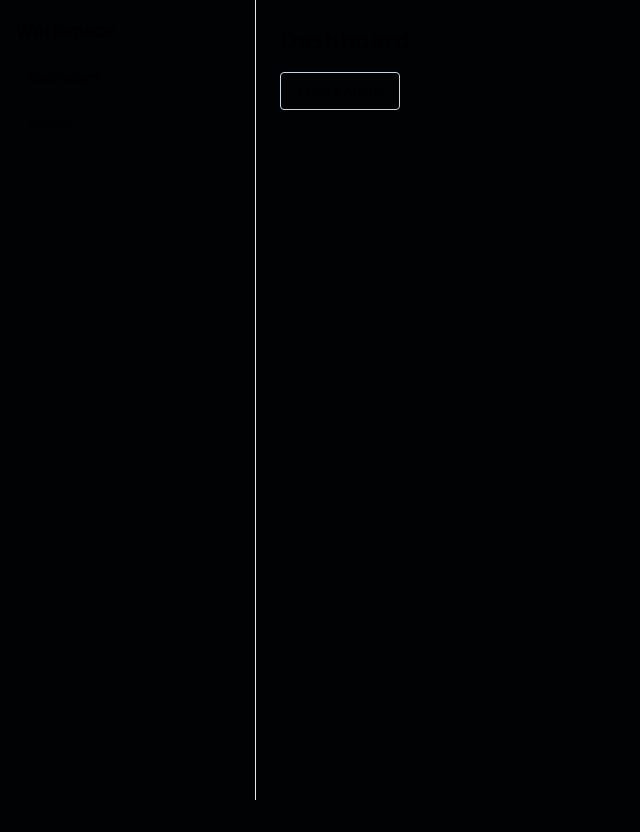
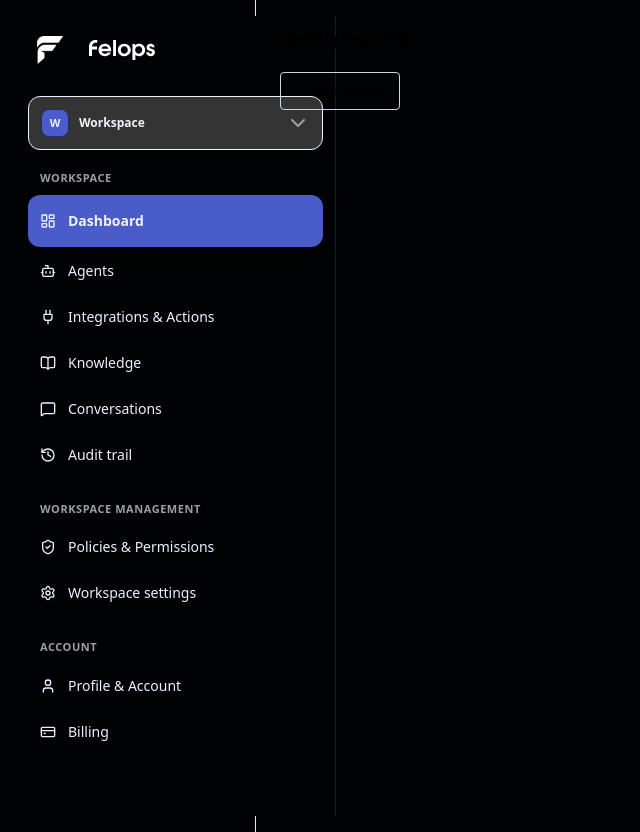
Before and after one commit to FelOps-platform/felops-frontend, a Next.js app: page /w/1 in a window 1280 px wide. Shown: the whole page, without its empty margins (0-640 px from the left). Before the commit the page ends 800 px from the top, so only its background shows below. Built offline with nearby package versions, Linux system fonts and the light colour scheme; no server answers.

Commit message:
feat(sidebar): implement tokenized workspace sidebar with direct navigation links

```diff
--- a/src/app/(protected)/w/[workspaceId]/_components/workspace-sidebar.tsx
+++ b/src/app/(protected)/w/[workspaceId]/_components/workspace-sidebar.tsx
@@ -1,23 +1,258 @@
+"use client";
+
+import { useState } from "react";
+import Image from "next/image";
 import Link from "next/link";
+import { usePathname } from "next/navigation";
+import {
+  LayoutDashboard,
+  Bot,
+  Plug,
+  BookOpen,
+  MessageSquare,
+  History,
+  ShieldCheck,
+  Settings,
+  User,
+  CreditCard,
+  ChevronDown,
+} from "lucide-react";
 
-export function WorkspaceSidebar({ workspaceId }: { workspaceId: string }) {
+interface WorkspaceSidebarProps {
+  workspaceId: string;
+  onWorkspaceClick?: () => void;
+}
+
+export function WorkspaceSidebar({
+  workspaceId,
+  onWorkspaceClick,
+}: WorkspaceSidebarProps) {
+  const pathname = usePathname();
+
+  // TODO: Fetch or sync from Workspace Context / Backend API
+  const [workspaces] = useState([
+    { id: "ws-ai-production", name: "AI Production Hub" },
+    { id: "ws-enterprise-ops", name: "Enterprise Operations" },
+    { id: "ws-customer-fleet", name: "Customer Support Fleet" },
+    { id: "amr-khaled", name: "Amr Khaled" },
+  ]);
+
+  // Find workspace by ID, or fallback gracefully if ID not found yet
+  const currentWorkspace = workspaces.find((w) => w.id === workspaceId);
+  const activeWorkspaceName = currentWorkspace?.name || "Workspace";
+  const workspaceInitials = activeWorkspaceName
+    .trim()
+    .split(/\s+/)
+    .map((word) => word[0])
+    .join("")
+    .toUpperCase()
+    .slice(0, 3);
+
   return (
-    <div>
-      <h2 className="mb-4 text-lg font-bold">Workspace</h2>
-      <nav className="flex flex-col gap-2">
+    <aside className="w-80 h-screen bg-secondary-950 border-r border-secondary-50/10 flex flex-col justify-between shrink-0 select-none z-30">
+      <div className="flex flex-col">
+        {/* Brand Logo Header */}
+        <div className="px-5 py-5 flex items-center justify-between">
+          <Link
+            href="/"
+            className="inline-flex items-center gap-2.5 transition-opacity hover:opacity-90"
+          >
+            <div className="relative h-7 w-7 shrink-0">
+              <Image
+                src="/Logo.png"
+                alt="FelOps Logo"
+                fill
+                priority
+                className="object-contain"
+              />
+            </div>
+            <div className="relative h-5 w-24 shrink-0">
+              <Image
+                src="/felops.svg"
+                alt="FelOps"
+                fill
+                priority
+                className="object-contain"
+              />
+            </div>
+          </Link>
+        </div>
+
+        {/* Workspace Button */}
+        <div className="px-3 pt-3 pb-2">
+          <button
+            type="button"
+            onClick={onWorkspaceClick}
+            className="w-full flex items-center justify-between p-3 rounded-xl bg-neutral-900
+            border border-secondary-50 hover:border-secondary-50/40 hover:bg-neutral-900/70
+            transition-all text-left group cursor-pointer"
+          >
+            <div className="flex items-center gap-2.5 min-w-0">
+              <div
+                className="w-7 h-7 rounded-lg bg-secondary-500 border border-secondary-800
+               text-secondary-50 font-bold text-[11px] flex items-center justify-center shrink-0"
+              >
+                {workspaceInitials}
+              </div>
+              <span className="text-xs font-semibold text-secondary-50 truncate">
+                {activeWorkspaceName}
+              </span>
+            </div>
+            <ChevronDown
+              className="w-6 h-6 text-neutral-400 group-hover:text-secondary-50
+            transition-colors shrink-0 ml-1"
+            />
+          </button>
+        </div>
+      </div>
+
+      <div className="flex-1 overflow-y-auto px-3 py-2 space-y-5 [&::-webkit-scrollbar]:w-1.5 [&::-webkit-scrollbar-thumb]:bg-secondary-800 [&::-webkit-scrollbar-thumb]:rounded-full">
+        {/* Group 1: Workspace */}
+        <div className="space-y-1">
+          <p className="px-3 py-1 text-[11px] font-semibold text-neutral-400 uppercase tracking-wider">
+            Workspace
+          </p>
+          <nav className="space-y-0.5">
             <Link
               href={`/w/${workspaceId}`}
-          className="rounded px-3 py-2 text-sm hover:bg-slate-100"
+              className={`flex items-center gap-3 px-3 py-4 rounded-xl text-xs sm:text-sm transition-colors ${
+                pathname === `/w/${workspaceId}`
+                  ? "bg-secondary-500 text-secondary-50 font-semibold"
+                  : "text-secondary-50 hover:text-secondary-50"
+              }`}
             >
-          Dashboard
+              <LayoutDashboard className="w-4 h-4 shrink-0" />
+              <span>Dashboard</span>
             </Link>
+
             <Link
               href={`/w/${workspaceId}/agents`}
-          className="rounded px-3 py-2 text-sm hover:bg-slate-100"
+              className={`flex items-center gap-3 px-3  py-3 rounded-xl text-xs sm:text-sm transition-colors ${
+                pathname.startsWith(`/w/${workspaceId}/agents`)
+                  ? "bg-secondary-500 text-secondary-50 font-semibold"
+                  : "text-secondary-50 hover:text-secondary-50"
+              }`}
             >
-          Agents
+              <Bot className="w-4 h-4 shrink-0" />
+              <span>Agents</span>
+            </Link>
+
+            <Link
+              href={`/w/${workspaceId}/integrations`}
+              className={`flex items-center gap-3 px-3 py-3 rounded-xl text-xs sm:text-sm transition-colors ${
+                pathname.startsWith(`/w/${workspaceId}/integrations`)
+                  ? "bg-secondary-500 text-secondary-50 font-semibold"
+                  : "text-secondary-50 hover:text-secondary-50"
+              }`}
+            >
+              <Plug className="w-4 h-4 shrink-0" />
+              <span>Integrations & Actions</span>
+            </Link>
+
+            <Link
+              href={`/w/${workspaceId}/knowledge`}
+              className={`flex items-center gap-3 px-3 py-3 rounded-xl text-xs sm:text-sm transition-colors ${
+                pathname.startsWith(`/w/${workspaceId}/knowledge`)
+                  ? "bg-secondary-500 text-secondary-50 font-semibold"
+                  : "text-secondary-50 hover:text-secondary-50"
+              }`}
+            >
+              <BookOpen className="w-4 h-4 shrink-0" />
+              <span>Knowledge</span>
+            </Link>
+
+            <Link
+              href={`/w/${workspaceId}/conversations`}
+              className={`flex items-center gap-3 px-3 py-3 rounded-xl text-xs sm:text-sm transition-colors ${
+                pathname.startsWith(`/w/${workspaceId}/conversations`)
+                  ? "bg-secondary-500 text-secondary-50 font-semibold"
+                  : "text-secondary-50 hover:text-secondary-50"
+              }`}
+            >
+              <MessageSquare className="w-4 h-4 shrink-0" />
+              <span>Conversations</span>
+            </Link>
+
+            <Link
+              href={`/w/${workspaceId}/audit-trail`}
+              className={`flex items-center gap-3 px-3 py-3 rounded-xl text-xs sm:text-sm transition-colors ${
+                pathname.startsWith(`/w/${workspaceId}/audit-trail`)
+                  ? "bg-secondary-500 text-secondary-50 font-semibold"
+                  : "text-secondary-50 hover:text-secondary-50"
+              }`}
+            >
+              <History className="w-4 h-4 shrink-0" />
+              <span>Audit trail</span>
             </Link>
           </nav>
         </div>
+
+        {/* Group 2: Workspace Management */}
+        <div className="space-y-1">
+          <p className="px-3 py-1 text-[11px] font-semibold text-neutral-400 uppercase tracking-wider">
+            Workspace Management
+          </p>
+          <nav className="space-y-0.5">
+            <Link
+              href={`/w/${workspaceId}/policies`}
+              className={`flex items-center gap-3 px-3 py-3 rounded-xl text-xs sm:text-sm transition-colors ${
+                pathname.startsWith(`/w/${workspaceId}/policies`)
+                  ? "bg-secondary-500 text-secondary-50 font-semibold"
+                  : "text-secondary-50 hover:text-secondary-50"
+              }`}
+            >
+              <ShieldCheck className="w-4 h-4 shrink-0" />
+              <span>Policies & Permissions</span>
+            </Link>
+
+            <Link
+              href={`/w/${workspaceId}/settings`}
+              className={`flex items-center gap-3 px-3 py-3 rounded-xl text-xs sm:text-sm transition-colors ${
+                pathname.startsWith(`/w/${workspaceId}/settings`)
+                  ? "bg-secondary-500 text-secondary-50 font-semibold"
+                  : "text-secondary-50 hover:text-secondary-50"
+              }`}
+            >
+              <Settings className="w-4 h-4 shrink-0" />
+              <span>Workspace settings</span>
+            </Link>
+          </nav>
+        </div>
+
+        {/* Group 3: Account */}
+        <div className="space-y-1">
+          <p className="px-3 py-1 text-[11px] font-semibold text-neutral-400 uppercase tracking-wider">
+            Account
+          </p>
+          <nav className="space-y-0.5">
+            <Link
+              href="/account/profile"
+              className={`flex items-center gap-3 px-3 py-3 rounded-xl text-xs sm:text-sm transition-colors ${
+                pathname.startsWith("/account/profile")
+                  ? "bg-secondary-500 text-secondary-50 font-semibold"
+                  : "text-secondary-50 hover:text-secondary-50"
+              }`}
+            >
+              <User className="w-4 h-4 shrink-0" />
+              <span>Profile & Account</span>
+            </Link>
+
+            <Link
+              href="/account/billing"
+              className={`flex items-center gap-3 px-3 py-3 rounded-xl text-xs sm:text-sm transition-colors ${
+                pathname.startsWith("/account/billing")
+                  ? "bg-secondary-500 text-secondary-50 font-semibold"
+                  : "text-secondary-50 hover:text-secondary-50"
+              }`}
+            >
+              <CreditCard className="w-4 h-4 shrink-0" />
+              <span>Billing</span>
+            </Link>
+          </nav>
+        </div>
+      </div>
+    </aside>
   );
 }
+
+export default WorkspaceSidebar;
```
Lines whose indentation alone changed are shown as unchanged.
